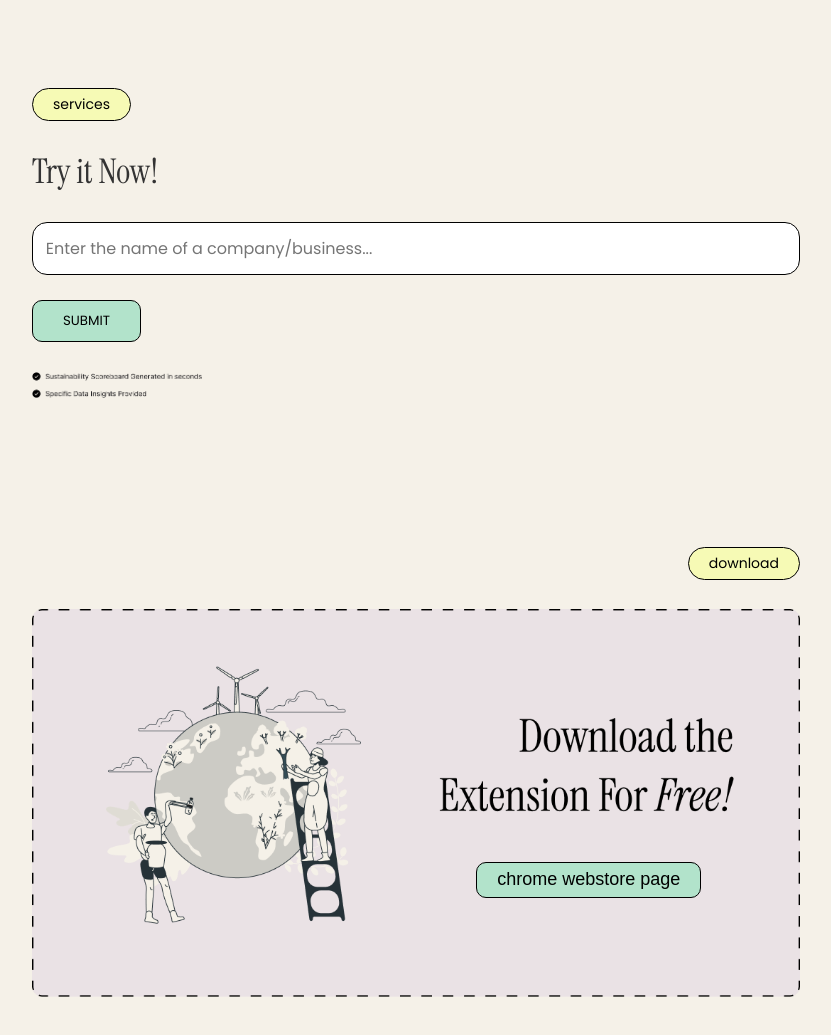
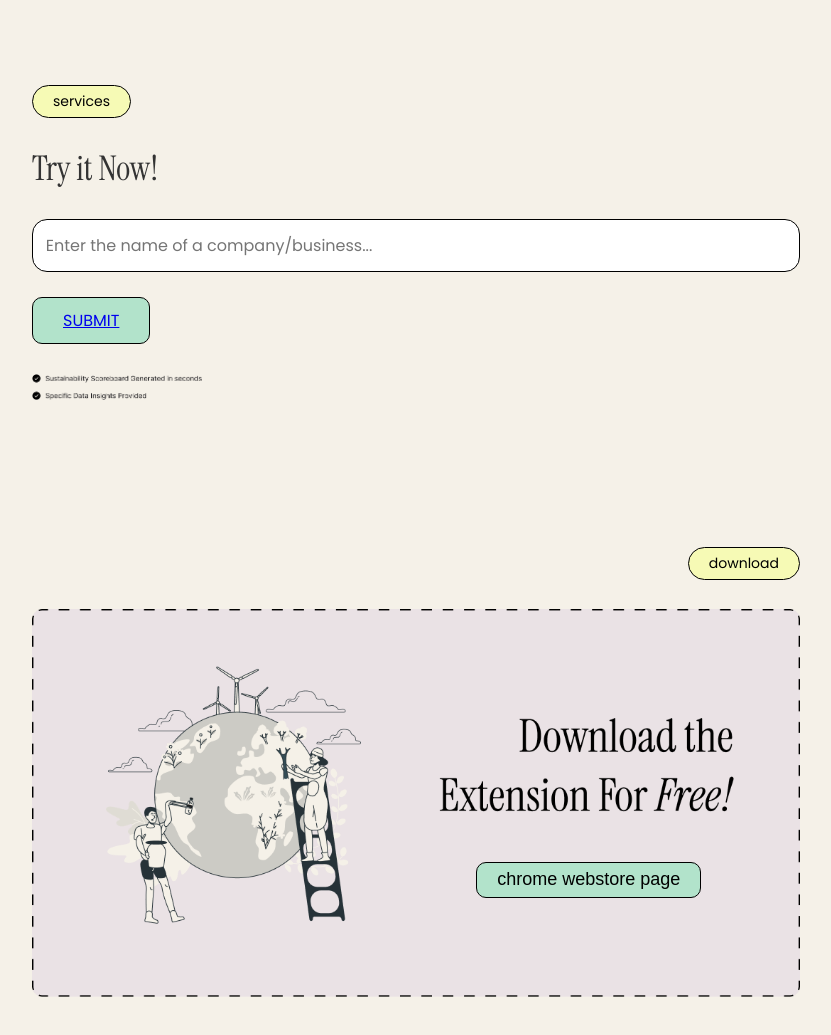
Before and after one commit to nadiashovkovy/eco-iq-site, a plain HTML site: page index.html in a window 1280 px wide. Shown: the part 1823-2858 px from the top of the page, without its empty margins (224-1055 px from the left). Drawn offline with Linux system fonts and the light colour scheme.

Commit message:
changed a link

```diff
--- a/index.html
+++ b/index.html
@@ -112,7 +112,7 @@
         <button class="btn">services</button>
         <h2>Try it Now!</h2>
         <input type="text" placeholder="Enter the name of a company/business...">
-        <button class="real-btn1 enlarge-on-hover">SUBMIT</button>
+        <a href="https://eco-iq.netlify.app/" target="_blank" class="real-btn1 enlarge-on-hover">SUBMIT</a>
         <img src="checks.png" class="checks-image">
     </section>
 
```
